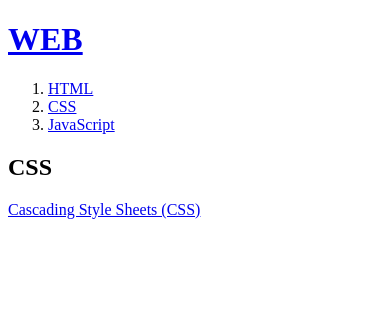
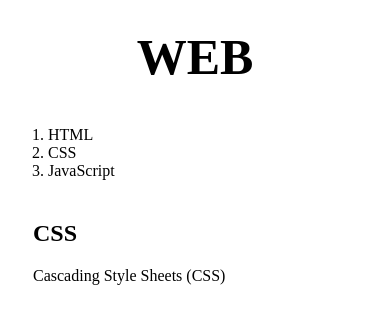
Before and after one commit to cju0727/web, a plain HTML site: page 2.html in a window 390 px wide. Drawn offline with Linux system fonts and the light colour scheme.

Commit message:
CSS study - complete

```diff
--- a/2.html
+++ b/2.html
@@ -3,16 +3,20 @@
     <head>
         <meta charset="utf-8">
         <title>WEB1 - CSS</title>
+        <link rel="stylesheet" href="style.css">
     </head>
     <body>
-        <h1><a href="index.html">WEB</h1>
+        <h1><a href="index.html">WEB</a></h1>
+        <div id="grid">
             <ol>
                 <li><a href="1.html">HTML</a></li>
                 <li><a href="2.html">CSS</a></li>
                 <li><a href="3.html">JavaScript</a></li>
             </ol>
+            <div id="article">
                 <h2>CSS</h2>
                 <p><a href="https://www.w3.org/Style/CSS/specs.en.html" target="blank" title="html5 specification">Cascading Style Sheets (CSS)</a></p>
-
+            </div>
+        </div>
     </body>
 </html>
--- /dev/null
+++ b/style.css
@@ -0,0 +1,41 @@
+body{
+    margin=0;
+}
+a{
+    color:black;
+    text-decoration:none;
+}
+h1{
+    font-size:50px;
+    text-align:center;
+    border-bottom:1px solid gray;
+    margin:0;
+    padding:20px;
+}
+ol{
+    border-right:1px solid gray;
+    width:100px;
+    margin:0;
+    padding:20px;
+}
+#grid{
+    display:grid;
+    grid-template-columns:150px 1fr;
+}
+#grid ol{
+    padding-left:40px;
+}
+#grid #article{
+    padding-left:25px;
+}
+@media(max-width:800px){
+    #grid{
+        display:block;
+    }
+    ol{
+    border-right:none;
+    }
+    h1{
+    border-bottom:none;
+    }
+}
```
Also changed, not shown: 1.html (+1 -32 lines), 3.html (+6 -1 lines), backup.html (+13 -0 lines), index.html (+6 -2 lines), mediaquary.html (added, +25 -0 lines). Lines whose indentation alone changed are shown as unchanged.
